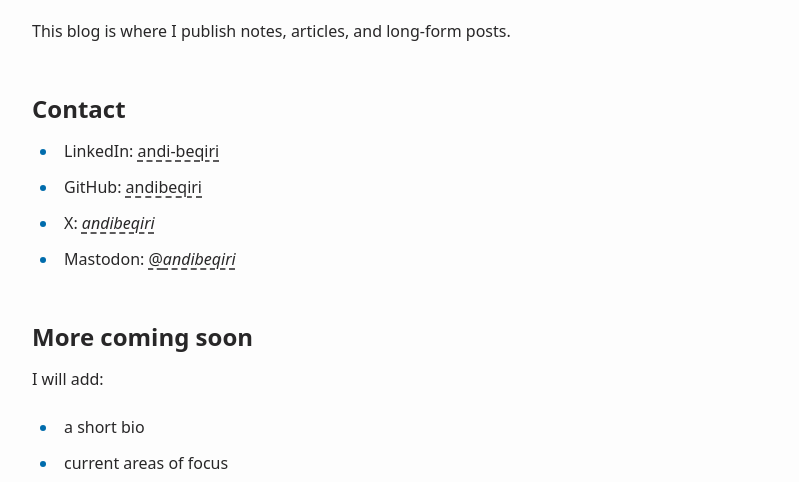
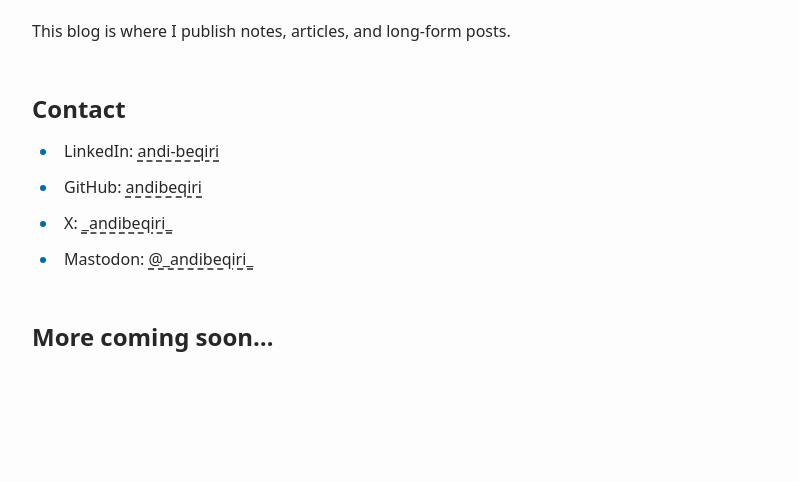
Before and after one commit to andibeqiri/andibeqiri.github.io, an Astro site: page /about in a window 1280 px wide. Shown: the part 230-712 px from the top of the page, without its empty margins (240-1039 px from the left). Built offline with nearby package versions, Linux system fonts and the light colour scheme; Astro itself is replaced by a stand-in of ours.

Commit message:
docs: simplify placeholder content on about page

```diff
--- a/src/pages/about.md
+++ b/src/pages/about.md
@@ -11,13 +11,7 @@ This blog is where I publish notes, articles, and long-form posts.
 
 - LinkedIn: [andi-beqiri](https://www.linkedin.com/in/andi-beqiri/)
 - GitHub: [andibeqiri](https://github.com/andibeqiri)
-- X: [_andibeqiri_](https://x.com/_andibeqiri_)
-- Mastodon: [@_andibeqiri_](https://mastodon.social/@_andibeqiri_)
+- X: [\_andibeqiri\_](https://x.com/_andibeqiri_)
+- Mastodon: [@\_andibeqiri\_](https://mastodon.social/@_andibeqiri_)
 
-## More coming soon
-
-I will add:
-
-- a short bio
-- current areas of focus
-- recommended posts
+## More coming soon...
```
